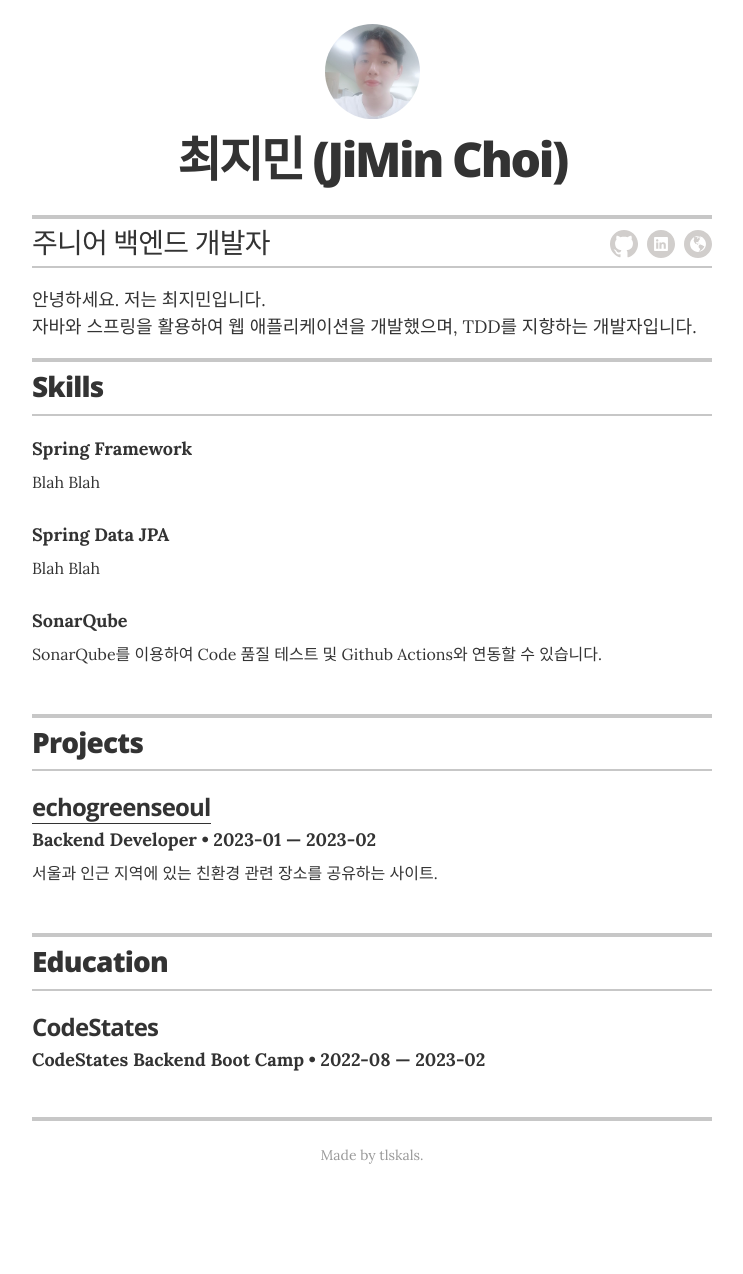
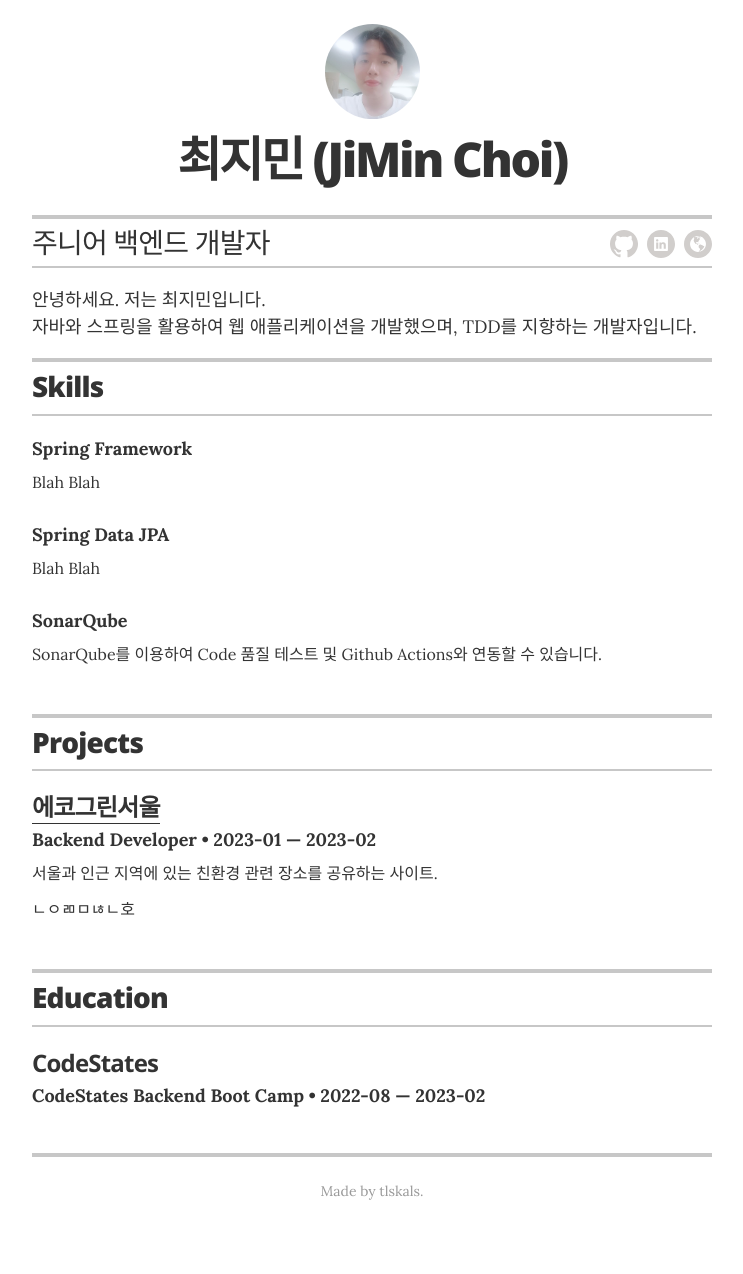
Before and after one commit to tlskals/tlskals.github.io, a Jekyll site: the page built from index.html, in a window 1280 px wide. Shown: the whole page, without its empty margins (268-1011 px from the left). Built offline with Jekyll 4.4.1, drawn with Linux system fonts in a browser that asks for light colours; before the commit the page ends 1238 px from its top, so only the background shows below that.

Commit message:
project summary 추가

```diff
--- a/_data/projects.yml
+++ b/_data/projects.yml
@@ -1,8 +1,9 @@
 # Projects
 # uncomment the urls if you wish to display them, and add your own URL
 
-- project: echogreenseoul
+- project: 에코그린서울
   role: Backend Developer
   duration: 2023-01 &mdash; 2023-02
   url: "https://echogreenseoul.site/"
   description: 서울과 인근 지역에 있는 친환경 관련 장소를 공유하는 사이트.
+  summary : ㄴㅇㄻㅁㄶㄴ호
--- a/_layouts/resume.html
+++ b/_layouts/resume.html
@@ -99,6 +99,7 @@
             <h3 class="resume-item-title" itemprop="name">{% if project.url %}<a href="{{ project.url }}" itemprop="url">{{ project.project }}</a>{% else %}{{ project.project }}{% endif %}</h3>
             <h4 class="resume-item-details" itemprop="description">{{ project.role }}  &bull; {{ project.duration }}</h4>
             <p class="resume-item-copy">{{ project.description }}</p>
+            <p class="resume-item-copy">{{project.summary}}</p>
           </div>
           {% endfor %}
 
```
